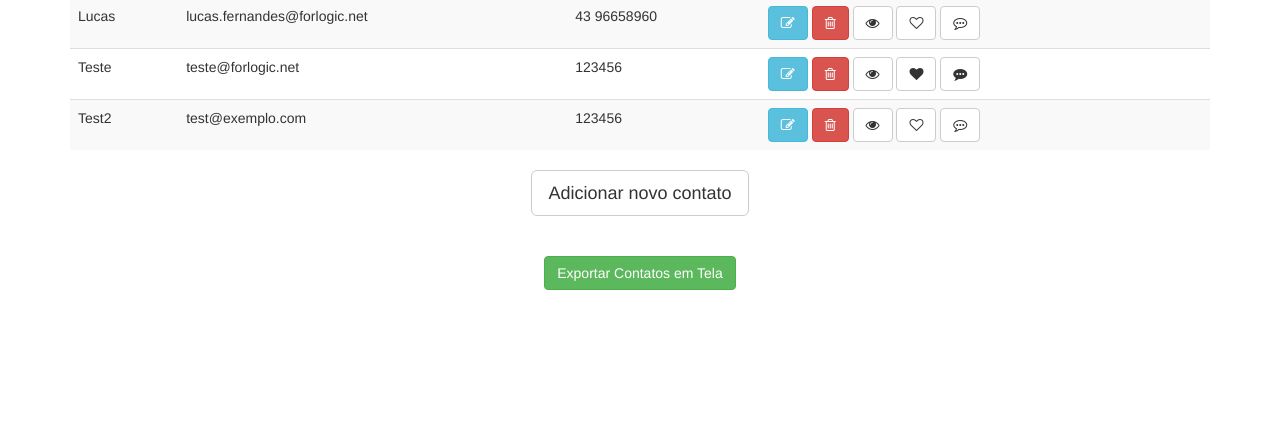
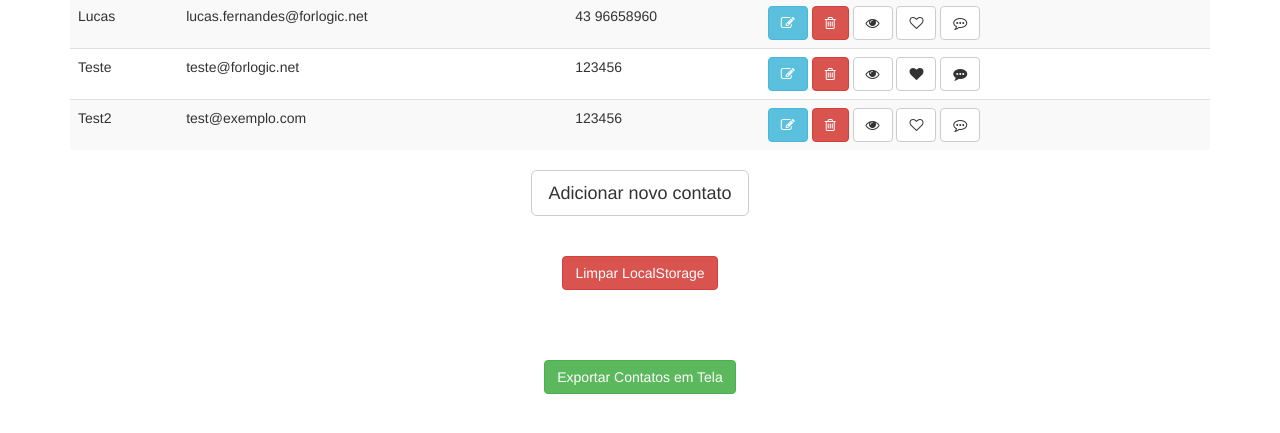
Before and after one commit to lucasfcoelho1/agenda4logic, a plain HTML site: page index.html in a window 1280 px wide. Shown: the part 103-536 px from the top of the page. Drawn offline with Linux system fonts and the light colour scheme.

Commit message:
Adição do botão Limpar LocalStorage

```diff
--- a/index.html
+++ b/index.html
@@ -21,8 +21,8 @@
             border-radius: 6px;
         }
         #export{
-                margin: 10px;
-                margin-bottom: 30px;
+                margin: 40px;
+                //margin-bottom: 30px;
             }
             #btn-export{
                 margin: 30px;
@@ -58,8 +58,11 @@
             </button>
         </div>
         <div class="row"></div>
-        <div class=" row text-center" id="export" onclick="exportarContato()">
-            <button class="btn btn-success" id="btn-export">Exportar Contatos em Tela</button>
+        <div class=" row text-center" id="export"">
+            <button class="btn btn-danger" id="btn-clear" onclick="limparLocalStorage()">Limpar LocalStorage</button>
+        </div>
+        <div class=" row text-center" id="export"">
+            <button class="btn btn-success" id="btn-export" onclick="exportarContato()">Exportar Contatos em Tela</button>
         </div>
 
         <!-- Modal -->
--- a/javascript/agenda.js
+++ b/javascript/agenda.js
@@ -32,6 +32,10 @@ function load() {
         addTabela(lstContacts[i]);
     }
     updateStorage(lstContacts);
+}
+
+function limparLocalStorage(){
+    localStorage.clear();
 }
 
 
```
